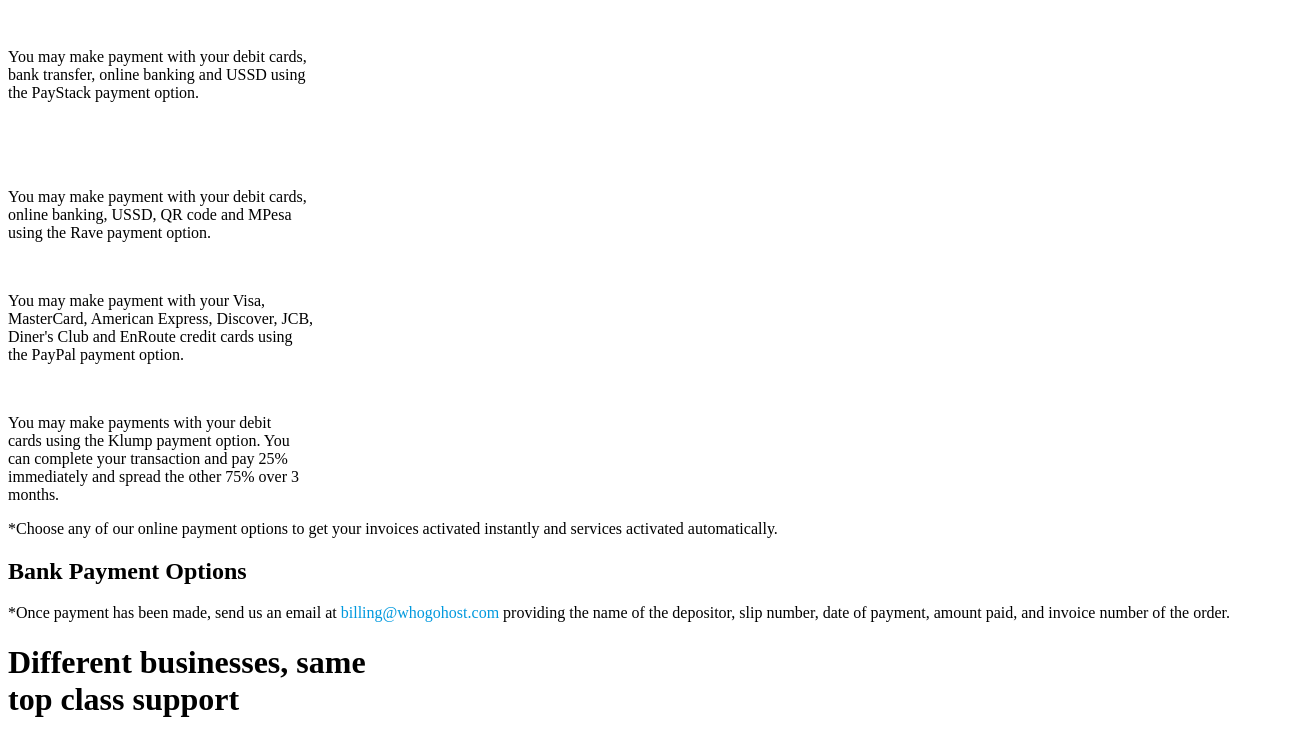
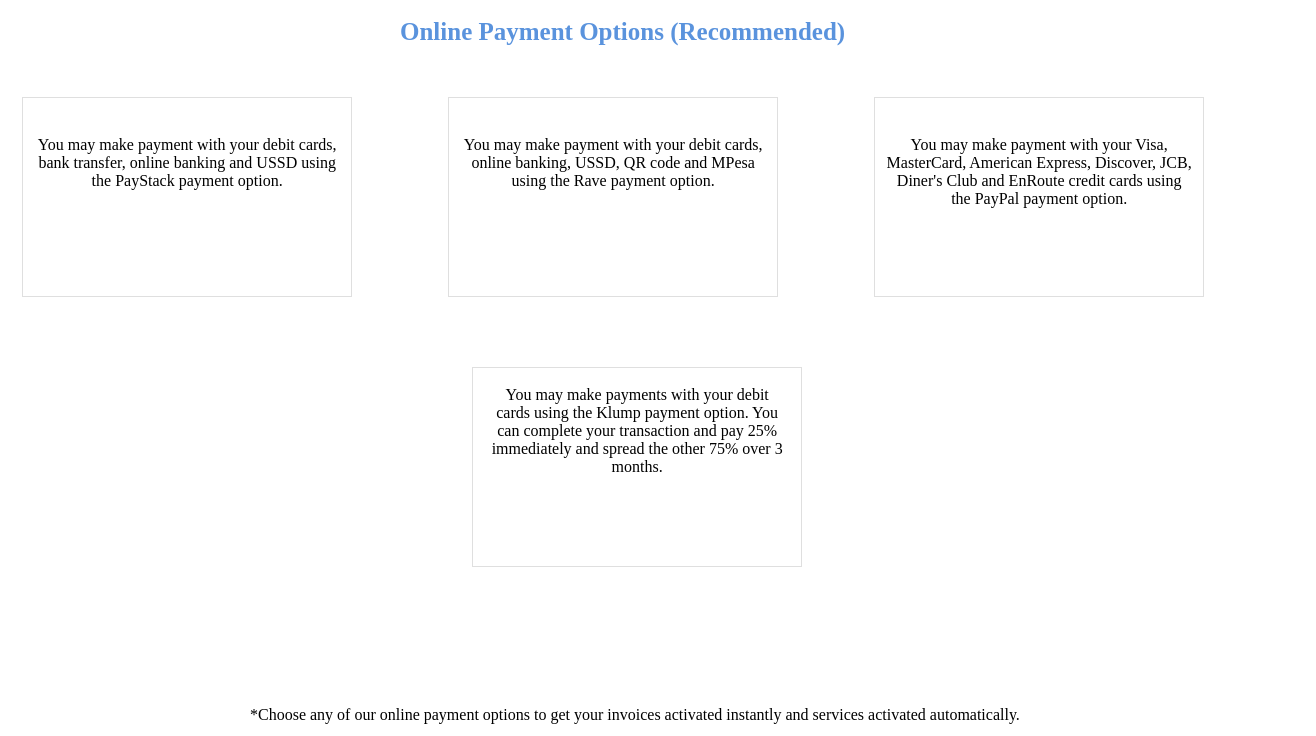
Before and after one commit to Oluwadamilola01-code/my-blog, a plain HTML site: page index.html in a window 1280 px wide. Shown: the part 352-1088 px from the top of the page, 1316 px wide, since content can reach past the window. Drawn offline with Linux system fonts and the light colour scheme.

Commit message:
my first commit

```diff
--- a/index.html
+++ b/index.html
@@ -5,7 +5,7 @@
     <meta name="viewport" content="width=device-width, initial-scale=1.0">
     <title>Document</title>
     <script src="https://kit.fontawesome.com/93b095a07f.js" crossorigin="anonymous"></script>
-    <link rel="stylesheet" href="classwork4.css">
+    <link rel="stylesheet" href="./style.css">
 </head>
 <body>
     <nav class="nav1">
```
